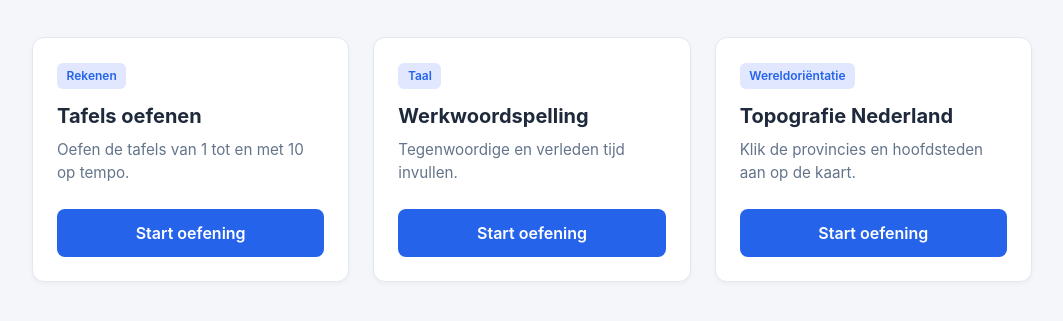
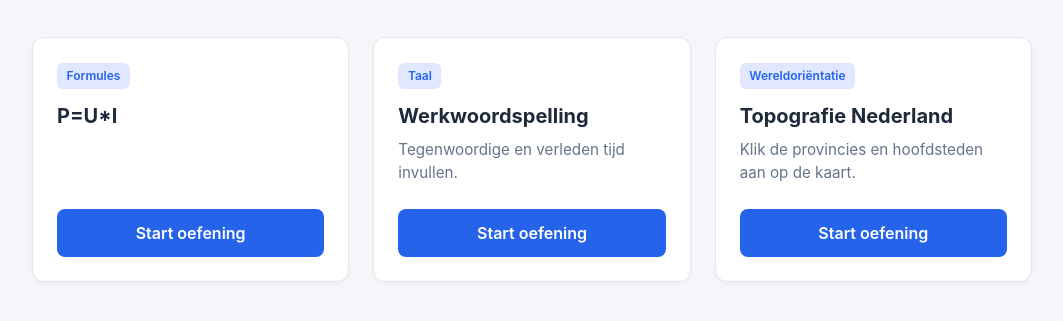
Before and after one commit to theavastar/Oefenwebsite, a plain HTML site: page index.html in a window 1280 px wide. Shown: the part 117-438 px from the top of the page, without its empty margins (108-1171 px from the left). Drawn offline with Linux system fonts and the light colour scheme.

Commit message:
Update index.html

```diff
--- a/index.html
+++ b/index.html
@@ -127,11 +127,10 @@
       <!-- KAART 1: Kopieer dit blok voor elk nieuw programma -->
       <article class="card">
         <div>
-          <span class="tag">Rekenen</span>
-          <h2>Tafels oefenen</h2>
-          <p>Oefen de tafels van 1 tot en met 10 op tempo.</p>
+          <span class="tag">Formules</span>
+          <h2>P=U*I</h2>
         </div>
-        <a href="tafels.html" class="btn">Start oefening</a>
+        <a href="p=u*i.html" class="btn">Start oefening</a>
       </article>
 
       <!-- KAART 2 -->
```
